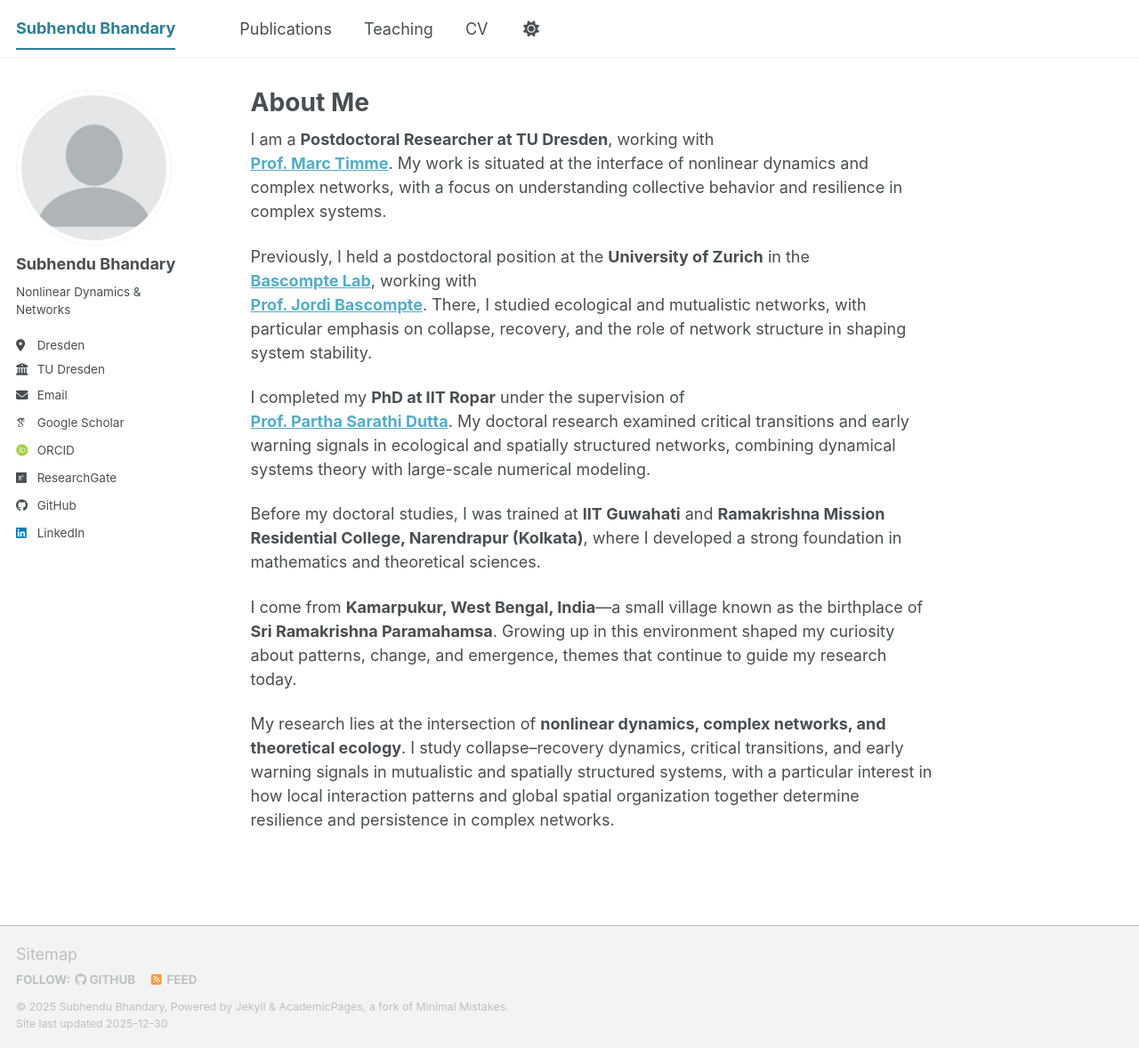
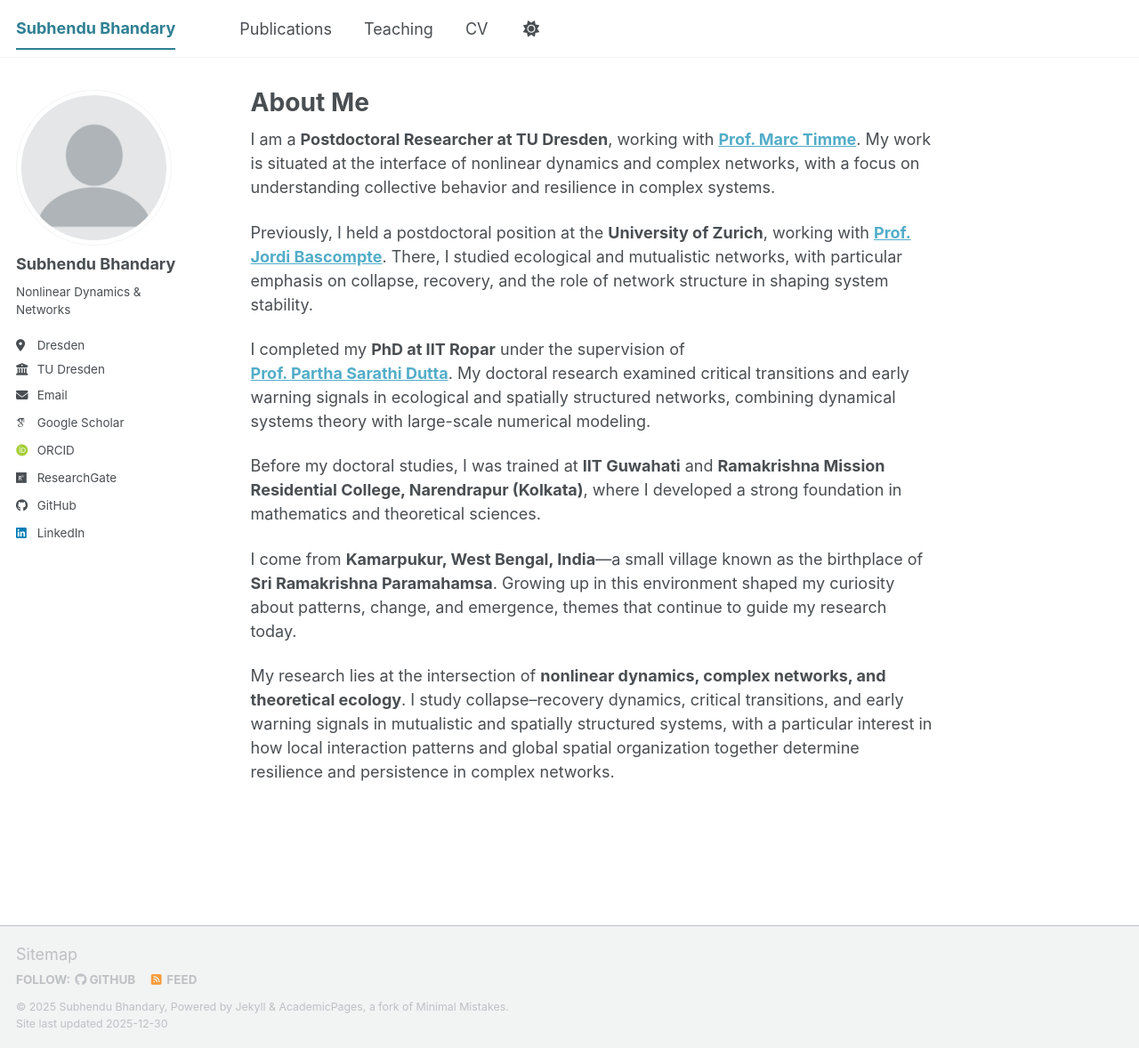
Before and after one commit to subhendu-math/subhendu-math.github.io, a Jekyll site: the page built from _pages/about.md, in a window 1280 px wide and 1178 px high. Shown: the whole window at 89% size. Built offline with Jekyll 4.4.1, drawn with Linux system fonts in a browser that asks for light colours; some web fonts are replaced; a script bundle is joined from its source files by our own code; library files that are not in the unit come from our copies.

Commit message:
Refactor about.md for improved formatting
Removed extra line breaks and adjusted formatting for clarity.

```diff
--- a/_pages/about.md
+++ b/_pages/about.md
@@ -7,12 +7,9 @@ redirect_from:
   - /about.html
 ---
 
-I am a **Postdoctoral Researcher at TU Dresden**, working with
-**[Prof. Marc Timme](https://cfaed.tu-dresden.de/cfnd-about)**. My work is situated at the interface of nonlinear dynamics and complex networks, with a focus on understanding collective behavior and resilience in complex systems.
+I am a **Postdoctoral Researcher at TU Dresden**, working with  **[Prof. Marc Timme](https://cfaed.tu-dresden.de/cfnd-about)**. My work is situated at the interface of nonlinear dynamics and complex networks, with a focus on understanding collective behavior and resilience in complex systems.
 
-Previously, I held a postdoctoral position at the **University of Zurich** in the
-**[Bascompte Lab](https://www.bascompte.net/)**, working with
-**[Prof. Jordi Bascompte](https://www.bascompte.net/)**. There, I studied ecological and mutualistic networks, with particular emphasis on collapse, recovery, and the role of network structure in shaping system stability.
+Previously, I held a postdoctoral position at the **University of Zurich**, working with  **[Prof. Jordi Bascompte](https://www.bascompte.net/)**. There, I studied ecological and mutualistic networks, with particular emphasis on collapse, recovery, and the role of network structure in shaping system stability.
 
 I completed my **PhD at IIT Ropar** under the supervision of
 **[Prof. Partha Sarathi Dutta](https://mathbio.iitrpr.ac.in/)**. My doctoral research examined critical transitions and early warning signals in ecological and spatially structured networks, combining dynamical systems theory with large-scale numerical modeling.
```
